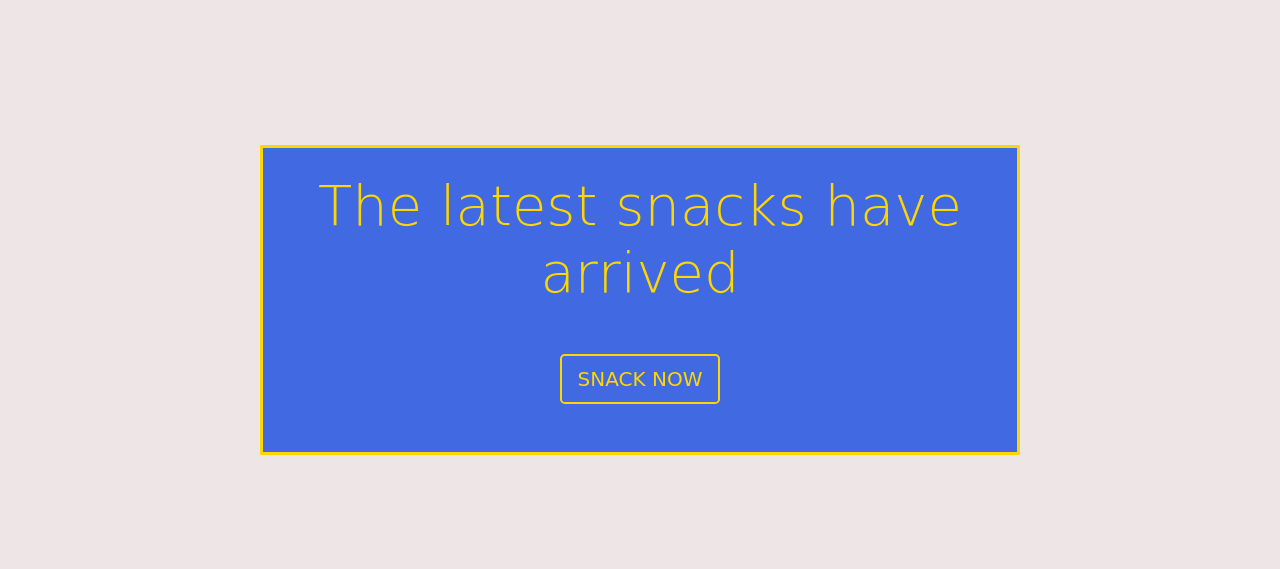
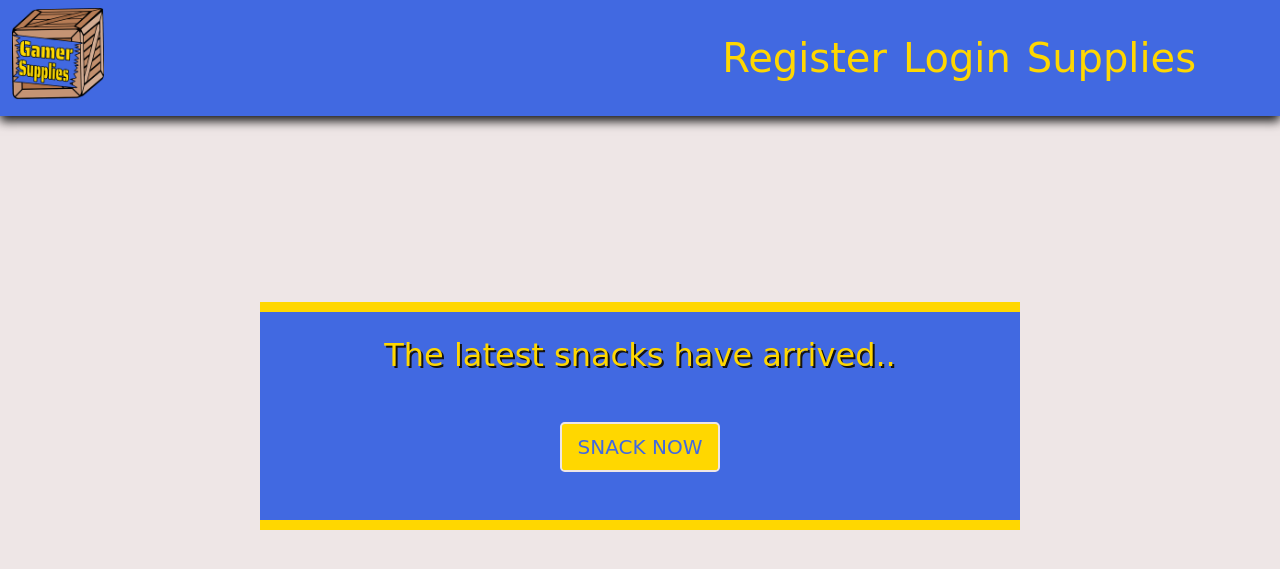
Before and after one commit to JoeyyScott/Gamer-Supplies, a Django app: page / in a window 1280 px wide. Shown: the top 569 px of the page. Run offline with Django 3.2, Linux system fonts and the light colour scheme; some libraries are stand-ins or nearby versions; some web fonts are replaced.

Commit message:
[ADD] Added main nav bar to base.html and associated css

```diff
--- a/home/templates/home/index.html
+++ b/home/templates/home/index.html
@@ -2,20 +2,15 @@
 {% load static %}
 
 {% block page_header %}
-    <div class="container header-container">
-        <div class="row">
-            <div class="col"></div>
-        </div>
-    </div>
 {% endblock %}
 
 {% block content %}
     <div class="container h-100">
         <div class="row h-100 d-flex justify-content-center">
             <div class="col-12 col-md-8 my-auto pt-4 text-center gamerStyle">
-                <h1 class="display-4">The latest snacks have arrived</h1>
+                <h1>The latest snacks have arrived..</h1>
                 <div class="my-5">
-                    <h4><a href="" class="btn btn-lg text-uppercase">Snack Now</a></h4>
+                    <a href="" class="btn btn-lg text-uppercase">Snack Now</a>
                 </div>
             </div>
         </div>
--- a/static/css/base.css
+++ b/static/css/base.css
@@ -11,15 +11,32 @@ body {
 /* Core Styling */
 .gamerStyle {
     background-color: #4169e1;
-    border: 3px solid #ffd700;
+    border-bottom: 10px solid #ffd700;
+    border-top: 10px solid #ffd700;
 }
 
 .btn {
-    color: #ffd700;
-    background-color: #4169e1;
-    border: 2px solid #ffd700;
+    color: #4169e1;
+    background-color: #ffd700;
+    border: 2px solid #eee6e6;
 }
 
-.btn:hover, .btn:active, .btn:focus { color: #141414; }
+h1 { color: #ffd700; font-size: 2rem; text-shadow: 2px 2px #141414; }
+p { color: #ffd700; margin-bottom: 0; }
 
-h1 { color: #ffd700; }
+/* Nav */
+.logo { height: 12vh; }
+.navbar { background-color: #4169e1; box-shadow: 0 5px 10px #141414; }
+.navbar-nav { text-align: right; padding-right: 5vw; }
+.navbar-toggler { padding: 0; font-size: 2rem; }
+.navbar-toggler:focus { outline: none; box-shadow: none; }
+.navbar-toggler i, .nav-link { color: #ffd700; }
+.navbar-brand { padding: 0; }
+.nav-link:hover, .nav-link:active, .nav-link:focus, .btn:hover, .btn:active, .btn:focus { color: #141414; }
+
+/* -------------------------------- Media Queries */
+
+/* For large screen sizes */
+@media (min-width: 992px) {
+    .nav-link { font-size: 2.5rem; }
+}
--- a/templates/base.html
+++ b/templates/base.html
@@ -1,6 +1,6 @@
 {% load static %}
 
-<!doctype html>
+<!DOCTYPE html>
 <html lang="en">
     <head>
         {% block meta %}
@@ -14,7 +14,7 @@
 
         {% block corecss %}
             <!-- Bootstrap CSS -->
-            <link rel="stylesheet" href="https://stackpath.bootstrapcdn.com/bootstrap/4.4.1/css/bootstrap.min.css" integrity="sha384-Vkoo8x4CGsO3+Hhxv8T/Q5PaXtkKtu6ug5TOeNV6gBiFeWPGFN9MuhOf23Q9Ifjh" crossorigin="anonymous">
+            <link href="https://cdn.jsdelivr.net/npm/bootstrap@5.0.0/dist/css/bootstrap.min.css" rel="stylesheet" integrity="sha384-wEmeIV1mKuiNpC+IOBjI7aAzPcEZeedi5yW5f2yOq55WWLwNGmvvx4Um1vskeMj0" crossorigin="anonymous">
             <link rel="preconnect" href="https://fonts.googleapis.com">
             <link rel="preconnect" href="https://fonts.gstatic.com" crossorigin>
             <link href="https://fonts.googleapis.com/css2?family=Saira+Stencil+One&family=Salsa&display=swap" rel="stylesheet">
@@ -27,9 +27,9 @@
 
         {% block corejs %}
             <!-- jQuery and Bootstrap JS -->
-            <script src="https://code.jquery.com/jquery-3.4.1.slim.min.js" integrity="sha384-J6qa4849blE2+poT4WnyKhv5vZF5SrPo0iEjwBvKU7imGFAV0wwj1yYfoRSJoZ+n" crossorigin="anonymous"></script>
-            <script src="https://cdn.jsdelivr.net/npm/popper.js@1.16.0/dist/umd/popper.min.js" integrity="sha384-Q6E9RHvbIyZFJoft+2mJbHaEWldlvI9IOYy5n3zV9zzTtmI3UksdQRVvoxMfooAo" crossorigin="anonymous"></script>
-            <script src="https://stackpath.bootstrapcdn.com/bootstrap/4.4.1/js/bootstrap.min.js" integrity="sha384-wfSDF2E50Y2D1uUdj0O3uMBJnjuUD4Ih7YwaYd1iqfktj0Uod8GCExl3Og8ifwB6" crossorigin="anonymous"></script>
+            <script src="https://cdn.jsdelivr.net/npm/@popperjs/core@2.9.2/dist/umd/popper.min.js"></script>
+            <script src="https://cdn.jsdelivr.net/npm/bootstrap@5.0.0/dist/js/bootstrap.min.js"></script>
+            <script src="https://code.jquery.com/jquery-3.6.0.min.js"></script>
         {% endblock %}
 
         {% block extra_js %}
@@ -38,7 +38,38 @@
         <title>Gamer Supplies {% block extra_title %}{% endblock %}</title>
     </head>
     <body>
-        <header class="container-fluid fixed-top"></header>
+        <header>
+            <!-- Navbar -->
+            <nav class="navbar navbar-expand-lg justify-content-between">
+                <div class="container-fluid">
+                    <!-- Brand -->
+                    <a class="navbar-brand pb-1" href="{% url 'home' %}">
+                        <img src="{{ MEDIA_URL }} media/logo.png" class="logo pb-1" %} alt="Gamer Supplies Logo">
+                    </a>
+                    <!-- Mobile Toggle -->
+                    <button class="navbar-toggler" type="button" data-bs-toggle="collapse" data-bs-target="#navbar" aria-controls="navbar" aria-expanded="false" aria-label="Toggle navigation">
+                        <i class="fas fa-box-open fa-lg mt-2"></i><p>Menu</p>
+                    </button>
+                    <!-- Navbar -->
+                    <div class="collapse navbar-collapse justify-content-end" id="navbar">
+                        <div class="navbar-nav">
+                            {% if request.user.is_authenticated %}
+                                {% if request.user.is_superuser %}
+                                    <a class="nav-link" href="">Admin</a>
+                                {% endif %}
+                                <a class="nav-link" href="">My Profile</a>
+                                <a class="nav-link" href="">My Crate</a>
+                                <a class="nav-link" href="">Logout</a>
+                            {% else %}
+                                <a class="nav-link" href="">Register</a>
+                                <a class="nav-link" href="">Login</a>
+                            {% endif %}
+                            <a class="nav-link" href="">Supplies</a>
+                        </div>
+                    </div>
+                </div>
+            </nav>
+        </header>
 
         {% if messages %}
             <div class="message-container"></div>
```
Also changed, not shown: README.md, media/logo.png (added).
